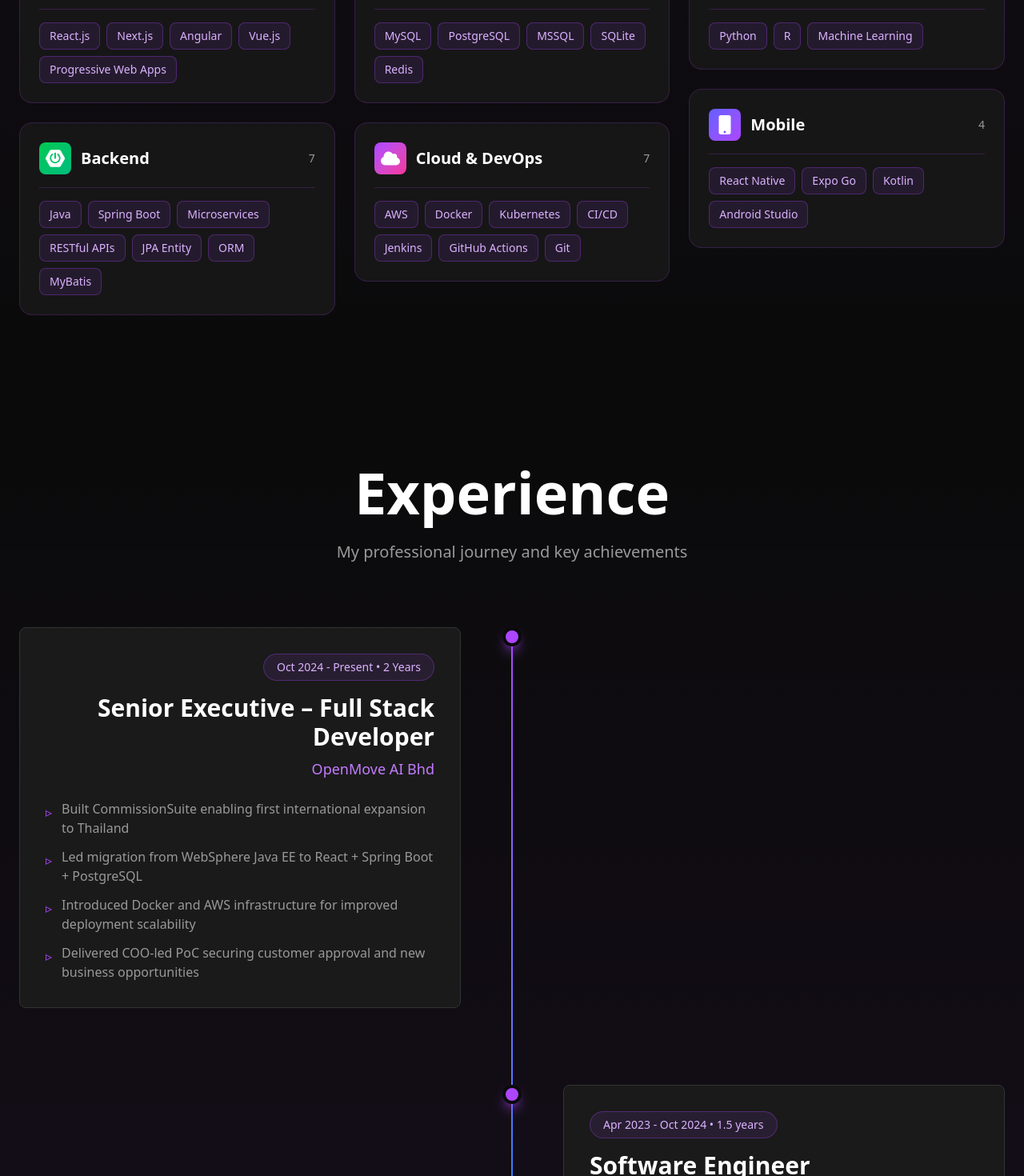
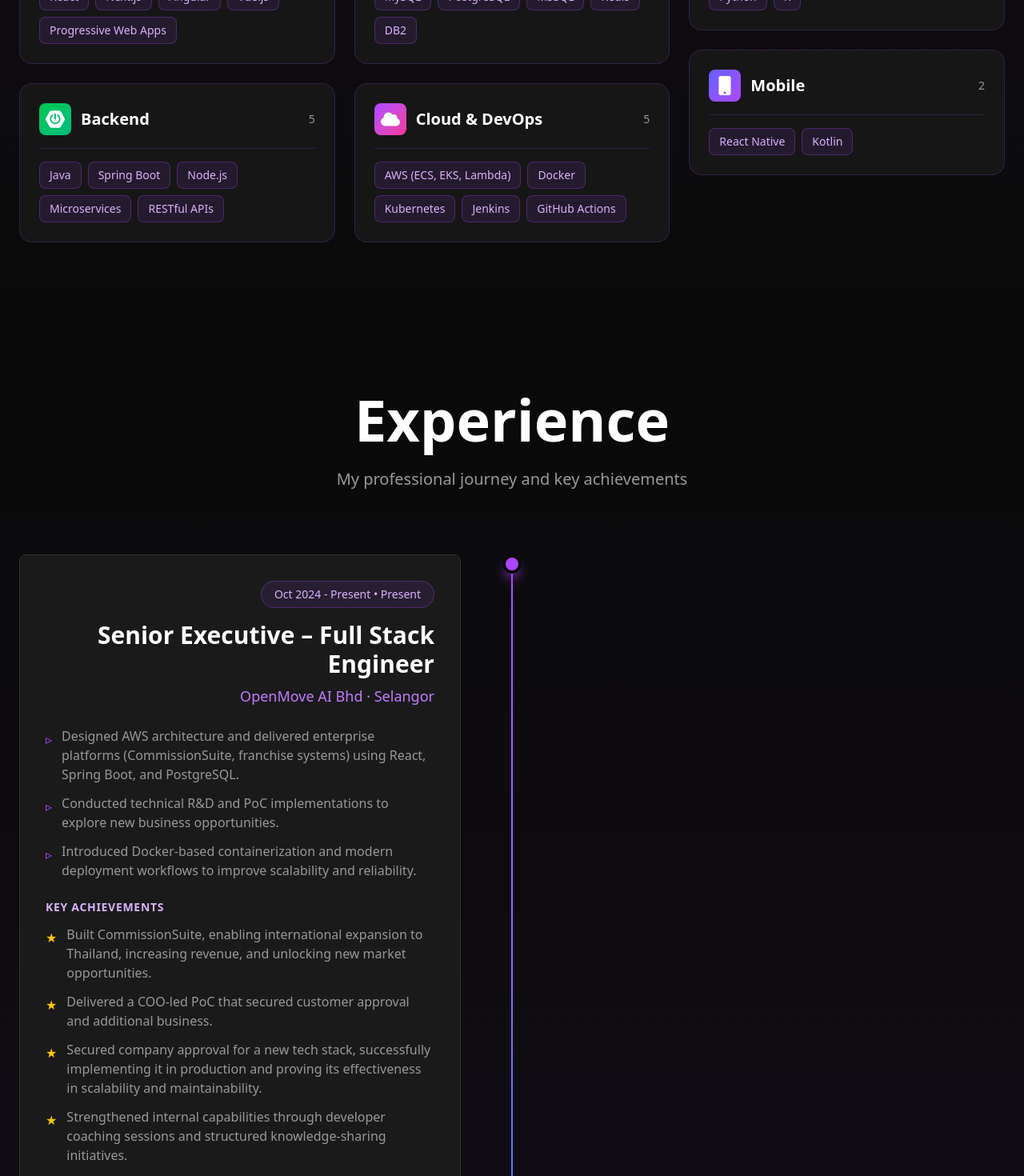
Before and after one commit to SiaDeLong/eric-sia-portfolio, a Next.js app: page / in a window 1280 px wide. Shown: the part 2387-3857 px from the top of the page at 80% size. Built offline with nearby package versions, Linux system fonts and the light colour scheme.

Commit message:
update content to match resume

```diff
--- a/src/components/sections/Experience.tsx
+++ b/src/components/sections/Experience.tsx
@@ -1,22 +1,32 @@
-'use client';
+"use client";
 
-import { useMemo, useRef } from 'react';
-import { motion, useScroll, useTransform } from 'framer-motion';
-import type { Experience } from '@/lib/types';
+import { useMemo, useRef } from "react";
+import { motion, useScroll, useTransform } from "framer-motion";
+import type { Experience } from "@/lib/types";
 
 interface ExperienceProps {
   experiences: Experience[];
 }
 
-function TimelineItem({ experience, index }: { experience: Experience; index: number }) {
+function TimelineItem({
+  experience,
+  index,
+}: {
+  experience: Experience;
+  index: number;
+}) {
   const ref = useRef<HTMLDivElement>(null);
   const { scrollYProgress } = useScroll({
     target: ref,
-    offset: ["start end", "center center"]
+    offset: ["start end", "center center"],
   });
 
   const opacity = useTransform(scrollYProgress, [0, 0.5], [0, 1]);
-  const x = useTransform(scrollYProgress, [0, 0.5], [index % 2 === 0 ? -50 : 50, 0]);
+  const x = useTransform(
+    scrollYProgress,
+    [0, 0.5],
+    [index % 2 === 0 ? -50 : 50, 0],
+  );
   const scale = useTransform(scrollYProgress, [0, 0.5], [0.8, 1]);
 
   const isLeft = index % 2 === 0;
@@ -49,7 +59,7 @@ function TimelineItem({ experience, index }: { experience: Experience; index: nu
             transition={{
               duration: 2,
               repeat: Infinity,
-              ease: "easeInOut"
+              ease: "easeInOut",
             }}
           />
         </motion.div>
@@ -58,7 +68,7 @@ function TimelineItem({ experience, index }: { experience: Experience; index: nu
       {/* Content */}
       <motion.div
         style={{ x: isLeft ? x : 0 }}
-        className={`${isLeft ? 'md:text-right md:pr-8' : 'md:col-start-2 md:pl-8'}`}
+        className={`${isLeft ? "md:text-right md:pr-8" : "md:col-start-2 md:pl-8"}`}
       >
         <div className="group relative">
           {/* Card background with gradient border effect */}
@@ -73,7 +83,18 @@ function TimelineItem({ experience, index }: { experience: Experience; index: nu
               transition={{ delay: 0.3 }}
               className="inline-block bg-purple-500/10 mb-4 px-4 py-1.5 border border-purple-500/30 rounded-full font-medium text-purple-300 text-sm"
             >
-              {new Date(experience.startDate).toLocaleDateString('en-US', { month: 'short', year: 'numeric' })} - {experience.endDate === 'Present' ? 'Present' : new Date(experience.endDate).toLocaleDateString('en-US', { month: 'short', year: 'numeric' })} • {experience.duration}
+              {new Date(experience.startDate).toLocaleDateString("en-US", {
+                month: "short",
+                year: "numeric",
+              })}{" "}
+              -{" "}
+              {experience.endDate === "Present"
+                ? "Present"
+                : new Date(experience.endDate).toLocaleDateString("en-US", {
+                    month: "short",
+                    year: "numeric",
+                  })}{" "}
+              • {experience.duration}
             </motion.div>
 
             {/* Company and role */}
@@ -95,6 +116,7 @@ function TimelineItem({ experience, index }: { experience: Experience; index: nu
               className="mb-6 font-medium text-purple-400 text-lg"
             >
               {experience.company}
+              {experience.location ? ` · ${experience.location}` : ""}
             </motion.p>
 
             {/* Achievements - always left aligned */}
@@ -119,6 +141,37 @@ function TimelineItem({ experience, index }: { experience: Experience; index: nu
                 </motion.li>
               ))}
             </motion.ul>
+
+            {/* Key Achievements */}
+            {experience.keyAchievements &&
+              experience.keyAchievements.length > 0 && (
+                <motion.div
+                  initial={{ opacity: 0 }}
+                  whileInView={{ opacity: 1 }}
+                  viewport={{ once: true }}
+                  transition={{ delay: 0.8 }}
+                  className="mt-6 text-left"
+                >
+                  <p className="mb-3 font-semibold text-purple-300 text-sm uppercase tracking-wider">
+                    Key Achievements
+                  </p>
+                  <ul className="space-y-3">
+                    {experience.keyAchievements.map((item, idx) => (
+                      <motion.li
+                        key={idx}
+                        initial={{ opacity: 0, x: 20 }}
+                        whileInView={{ opacity: 1, x: 0 }}
+                        viewport={{ once: true }}
+                        transition={{ delay: 0.9 + idx * 0.1 }}
+                        className="flex items-start gap-3 text-dark-text-secondary"
+                      >
+                        <span className="mt-1 text-yellow-400 shrink-0">★</span>
+                        <span>{item}</span>
+                      </motion.li>
+                    ))}
+                  </ul>
+                </motion.div>
+              )}
           </div>
         </div>
       </motion.div>
@@ -133,7 +186,7 @@ export default function ExperienceSection({ experiences }: ExperienceProps) {
   const sectionRef = useRef<HTMLDivElement>(null);
   const { scrollYProgress } = useScroll({
     target: sectionRef,
-    offset: ["start end", "end start"]
+    offset: ["start end", "end start"],
   });
 
   // Sort experiences by date in reverse chronological order
@@ -148,7 +201,11 @@ export default function ExperienceSection({ experiences }: ExperienceProps) {
   const lineHeight = useTransform(scrollYProgress, [0, 1], ["0%", "100%"]);
 
   return (
-    <section ref={sectionRef} id="experience" className="relative px-6 py-20 overflow-hidden">
+    <section
+      ref={sectionRef}
+      id="experience"
+      className="relative px-6 py-20 overflow-hidden"
+    >
       {/* Background gradient */}
       <div className="absolute inset-0 bg-linear-to-b from-transparent via-purple-500/5 to-transparent pointer-events-none" />
 
@@ -157,7 +214,7 @@ export default function ExperienceSection({ experiences }: ExperienceProps) {
         <motion.div
           initial={{ opacity: 0, y: -20 }}
           whileInView={{ opacity: 1, y: 0 }}
-          viewport={{ once: true, margin: '-100px' }}
+          viewport={{ once: true, margin: "-100px" }}
           transition={{ duration: 0.6 }}
           className="mb-20 text-center"
         >
--- a/src/lib/content.ts
+++ b/src/lib/content.ts
@@ -10,7 +10,7 @@ export const portfolioContent: PortfolioContent = {
   },
   about: {
     summary:
-      "Deliver enterprise-grade systems using React, Spring Boot, and AWS. Specialized in system modernization, microservices architecture, and cloud-native deployments. Proven track record in leading technical initiatives, driving platform migrations, and enabling international product expansion. Strong background in scalable backend design, DevOps automation, and production system stability.",
+      "Senior Full Stack Engineer with 4 years of experience building scalable enterprise systems using React, Spring Boot, and AWS. Experienced in microservices architecture, cloud-native deployment, and system modernization. Proven track record in delivering production systems, driving technical initiatives, and supporting international product expansion.",
     highlights: [
       { number: "4", label: "Years Coding" },
       { number: "30+", label: "Projects Built" },
@@ -19,77 +19,85 @@ export const portfolioContent: PortfolioContent = {
   },
   skills: {
     skills: [
-      { name: "React.js", category: "Frontend" },
+      { name: "React", category: "Frontend" },
       { name: "Next.js", category: "Frontend" },
       { name: "Angular", category: "Frontend" },
       { name: "Vue.js", category: "Frontend" },
       { name: "Progressive Web Apps", category: "Frontend" },
       { name: "Java", category: "Backend" },
       { name: "Spring Boot", category: "Backend" },
+      { name: "Node.js", category: "Backend" },
       { name: "Microservices", category: "Backend" },
       { name: "RESTful APIs", category: "Backend" },
-      { name: "JPA Entity", category: "Backend" },
-      { name: "ORM", category: "Backend" },
-      { name: "MyBatis", category: "Backend" },
       { name: "MySQL", category: "Database" },
       { name: "PostgreSQL", category: "Database" },
       { name: "MSSQL", category: "Database" },
-      { name: "SQLite", category: "Database" },
       { name: "Redis", category: "Database" },
-      { name: "AWS", category: "Cloud & DevOps" },
+      { name: "DB2", category: "Database" },
+      { name: "AWS (ECS, EKS, Lambda)", category: "Cloud & DevOps" },
       { name: "Docker", category: "Cloud & DevOps" },
       { name: "Kubernetes", category: "Cloud & DevOps" },
-      { name: "CI/CD", category: "Cloud & DevOps" },
       { name: "Jenkins", category: "Cloud & DevOps" },
       { name: "GitHub Actions", category: "Cloud & DevOps" },
-      { name: "Git", category: "Cloud & DevOps" },
       { name: "Python", category: "Programming" },
       { name: "R", category: "Programming" },
-      { name: "Machine Learning", category: "Programming" },
       { name: "React Native", category: "Mobile" },
-      { name: "Expo Go", category: "Mobile" },
       { name: "Kotlin", category: "Mobile" },
-      { name: "Android Studio", category: "Mobile" },
     ],
   },
   experience: {
     experiences: [
       {
         company: "OpenMove AI Bhd",
-        role: "Senior Executive – Full Stack Developer",
-        duration: "2 Years",
+        role: "Senior Executive – Full Stack Engineer",
+        duration: "Present",
+        location: "Selangor",
         startDate: "2024-10",
         endDate: "Present",
         achievements: [
-          "Built CommissionSuite enabling first international expansion to Thailand",
-          "Led migration from WebSphere Java EE to React + Spring Boot + PostgreSQL",
-          "Introduced Docker and AWS infrastructure for improved deployment scalability",
-          "Delivered COO-led PoC securing customer approval and new business opportunities",
+          "Designed AWS architecture and delivered enterprise platforms (CommissionSuite, franchise systems) using React, Spring Boot, and PostgreSQL.",
+          "Conducted technical R&D and PoC implementations to explore new business opportunities.",
+          "Introduced Docker-based containerization and modern deployment workflows to improve scalability and reliability.",
+        ],
+        keyAchievements: [
+          "Built CommissionSuite, enabling international expansion to Thailand, increasing revenue, and unlocking new market opportunities.",
+          "Delivered a COO-led PoC that secured customer approval and additional business.",
+          "Secured company approval for a new tech stack, successfully implementing it in production and proving its effectiveness in scalability and maintainability.",
+          "Strengthened internal capabilities through developer coaching sessions and structured knowledge-sharing initiatives.",
         ],
       },
       {
         company: "Plaza Premium Group",
         role: "Software Engineer",
         duration: "1.5 years",
+        location: "Selangor",
         startDate: "2023-04",
         endDate: "2024-10",
         achievements: [
-          "Fixed critical production issue in Smart Traveller mobile app (React Native)",
-          "Migrated Smart Traveller Admin Portal from Angular 5 to latest Angular LTS",
-          "Built serverless AWS API integration portal for internal and client developers",
-          "Implemented Redis-based queue system on AWS EC2",
+          "Developed backend services using Java Spring Boot within microservice architecture.",
+          "Built frontend systems using React, Angular, Vue, and PWA.",
+          "Deployed cloud services on AWS using CI/CD pipelines (Jenkins) & AWS CLI.",
+          "Maintained production systems and resolved critical issues.",
+        ],
+        keyAchievements: [
+          "Fixed a critical production issue in the Smart Traveller mobile app (React Native).",
+          "Migrated Smart Traveller Admin Portal from Angular 5 to latest Angular LTS.",
+          "Developed features for a PWA POS system used in retail operations.",
+          "Built serverless AWS API integration portal for internal and client developers.",
+          "Implemented Redis-based queue system on AWS EC2.",
         ],
       },
       {
         company: "Matrixtudios",
         role: "IT Intern",
         duration: "6 months",
+        location: "Kuala Lumpur",
         startDate: "2022-04",
         endDate: "2022-09",
         achievements: [
-          "Developed Next.js landing pages for marketing campaigns",
-          "Implemented Zapier + Odoo automation for social media workflows",
-          "Assisted team development and mentored new interns",
+          "Developed Next.js landing pages for marketing campaigns.",
+          "Implemented Zapier + Odoo automation for social media workflows.",
+          "Supported onboarding and mentoring of junior interns.",
         ],
       },
     ],
--- a/src/lib/types.ts
+++ b/src/lib/types.ts
@@ -34,7 +34,9 @@ export interface Experience {
   duration: string;
   startDate: string;
   endDate: string;
+  location?: string;
   achievements: string[];
+  keyAchievements?: string[];
 }
 
 export interface ExperienceContent {
```
